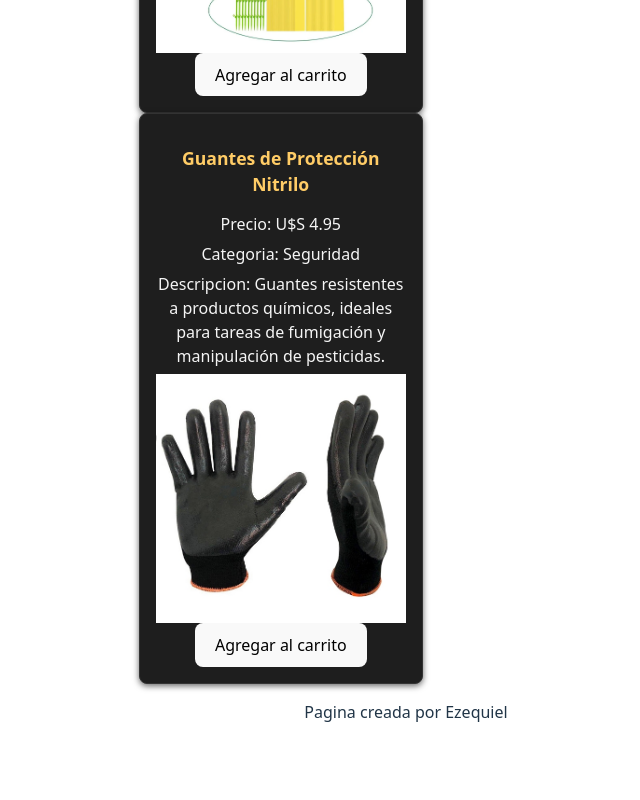
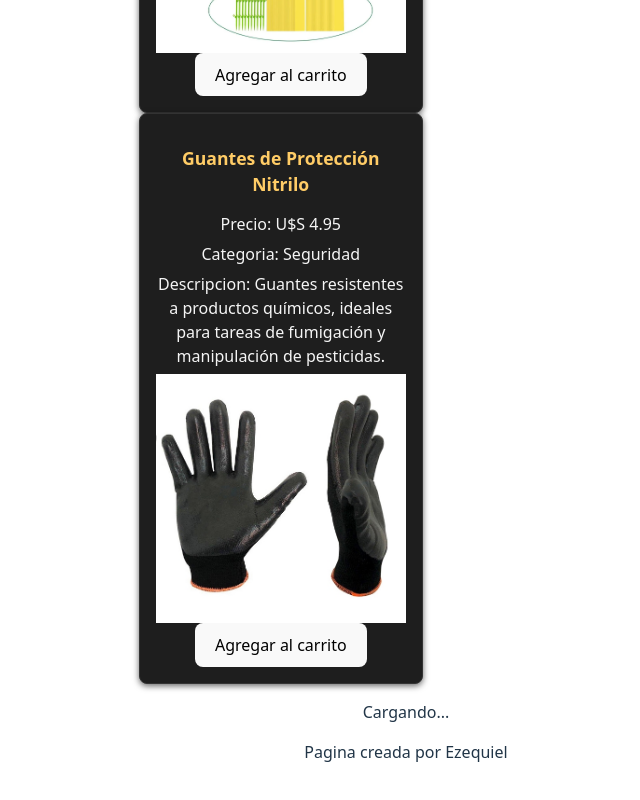
Before and after one commit to Ezequiel-Arriba/React, a React (Vite) app: page / in a window 1280 px wide. Shown: the part 2472-3272 px from the top of the page, without its empty margins (234-874 px from the left). Before the commit the page ends 3244 px from the top, so only its background shows below. Built offline with nearby package versions, Linux system fonts and the light colour scheme; no server answers.

Commit message:
version1.4

```diff
--- a/src/App.jsx
+++ b/src/App.jsx
@@ -2,6 +2,7 @@ import './App.css'
 import { Header } from './components/Header/Header'
 import { Footer } from './components/Footer/Footer'
 import { ItemListContainer } from './components/ItemListContainer/ItemListContainer'
+import { ItemDetailContainer } from './components/ItemDetailContainer/ItemDetailContainer'
 
 
 function App() {
@@ -15,6 +16,9 @@ function App() {
         <ItemListContainer
           titulo={"Listado de productos"}
         />
+
+        <ItemDetailContainer />
+
         <Footer />
       </div>
     </>
--- /dev/null
+++ b/src/components/ItemDetail/ItemDetail.jsx
@@ -0,0 +1,9 @@
+import { Item } from "../Item/Item"
+
+export const ItemDetail = ({ detail }) => {
+
+    return (<Item item={detail}>
+        <p>Children</p>
+    </Item>
+    );
+}
--- /dev/null
+++ b/src/components/ItemDetailContainer/ItemDetailContainer.jsx
@@ -0,0 +1,41 @@
+import { useEffect, useState } from "react";
+import { ItemDetail } from "../ItemDetail/ItemDetail";
+
+export const ItemDetailContainer = ({ }) => {
+    const [detail, setDetail] = useState({});
+
+    useEffect(() => {
+        fetch("/data/productos.json")
+            .then((res) => {
+                if (!res.or) {
+                    throw new Error("Error al cargar los productos");
+                }
+
+                return res.json();
+            })
+
+            .then((data) => {
+                const found = data.find((p) => p.id === "3")
+                if (found) {
+                    setDetail(found);
+
+                } else {
+                    console.log("Producto no encontrado");
+                }
+
+            })
+            .catch((err) => {
+                console.log(err);
+            });
+    }, []);
+
+    return <main>
+        {Object.keys(detail).length ? (
+            <ItemDetail detail={detail} />
+        ) : (
+            <p>Cargando...</p>
+        )
+
+        }
+    </main>
+};
```
Also changed, not shown: src/components/Ejemplos/Contador.jsx (renamed from src/components/Contador/Contador.jsx).
